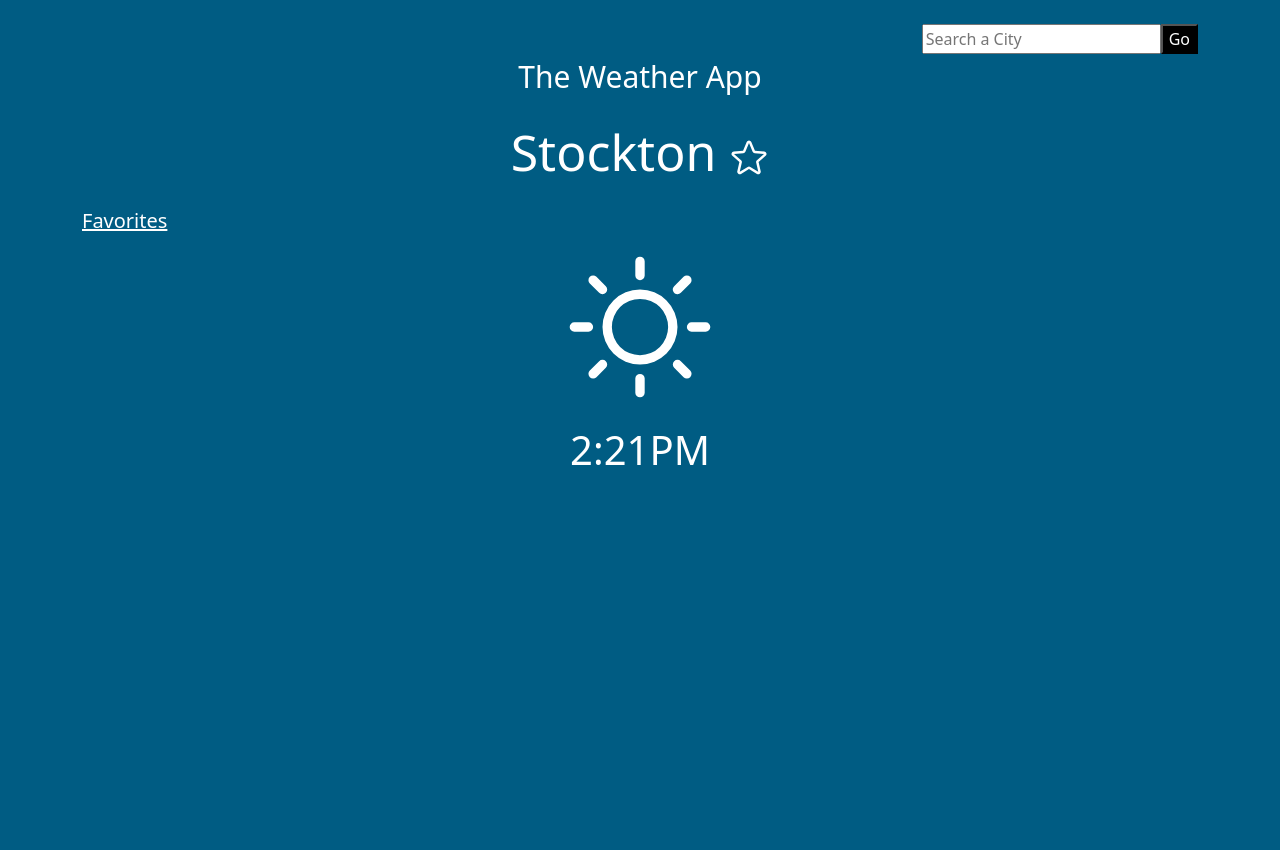
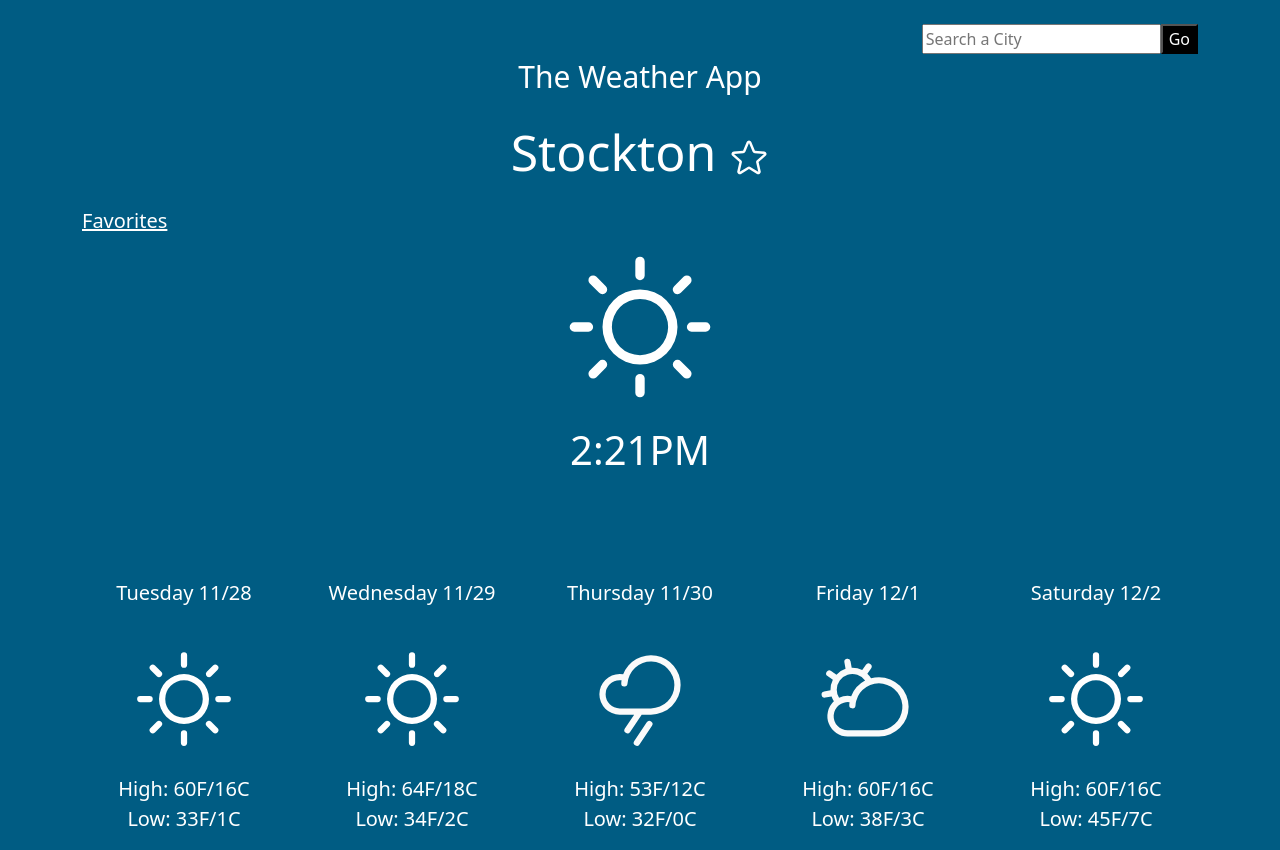
Before and after one commit to maxmendozaa/MendozaMWeatherSprintDay1, a plain HTML site: page index.html in a window 1280 px wide. Before the commit the page ends 800 px from the top, so only its background shows below. Drawn offline with nearby package versions, Linux system fonts and the light colour scheme.

Commit message:
layoutedits

```diff
--- a/index.html
+++ b/index.html
@@ -33,6 +33,42 @@
     </div>
    </div>
 
+   <br>
+   <br>
+   <br>
+
+   <div class="container dates align">
+    <div class="row">
+      <div class="col">
+        <p>Tuesday 11/28</p>
+        <svg xmlns="http://www.w3.org/2000/svg" width="100" height="150" fill="white" viewBox="0 0 256 256"><path d="M120,40V16a8,8,0,0,1,16,0V40a8,8,0,0,1-16,0Zm72,88a64,64,0,1,1-64-64A64.07,64.07,0,0,1,192,128Zm-16,0a48,48,0,1,0-48,48A48.05,48.05,0,0,0,176,128ZM58.34,69.66A8,8,0,0,0,69.66,58.34l-16-16A8,8,0,0,0,42.34,53.66Zm0,116.68-16,16a8,8,0,0,0,11.32,11.32l16-16a8,8,0,0,0-11.32-11.32ZM192,72a8,8,0,0,0,5.66-2.34l16-16a8,8,0,0,0-11.32-11.32l-16,16A8,8,0,0,0,192,72Zm5.66,114.34a8,8,0,0,0-11.32,11.32l16,16a8,8,0,0,0,11.32-11.32ZM48,128a8,8,0,0,0-8-8H16a8,8,0,0,0,0,16H40A8,8,0,0,0,48,128Zm80,80a8,8,0,0,0-8,8v24a8,8,0,0,0,16,0V216A8,8,0,0,0,128,208Zm112-88H216a8,8,0,0,0,0,16h24a8,8,0,0,0,0-16Z"></path></svg>
+        <p>High: 60F/16C <br> Low: 33F/1C</p>
+      </div>
+      <div class="col">
+        <p>Wednesday 11/29</p>
+        <svg xmlns="http://www.w3.org/2000/svg" width="100" height="150" fill="white" viewBox="0 0 256 256"><path d="M120,40V16a8,8,0,0,1,16,0V40a8,8,0,0,1-16,0Zm72,88a64,64,0,1,1-64-64A64.07,64.07,0,0,1,192,128Zm-16,0a48,48,0,1,0-48,48A48.05,48.05,0,0,0,176,128ZM58.34,69.66A8,8,0,0,0,69.66,58.34l-16-16A8,8,0,0,0,42.34,53.66Zm0,116.68-16,16a8,8,0,0,0,11.32,11.32l16-16a8,8,0,0,0-11.32-11.32ZM192,72a8,8,0,0,0,5.66-2.34l16-16a8,8,0,0,0-11.32-11.32l-16,16A8,8,0,0,0,192,72Zm5.66,114.34a8,8,0,0,0-11.32,11.32l16,16a8,8,0,0,0,11.32-11.32ZM48,128a8,8,0,0,0-8-8H16a8,8,0,0,0,0,16H40A8,8,0,0,0,48,128Zm80,80a8,8,0,0,0-8,8v24a8,8,0,0,0,16,0V216A8,8,0,0,0,128,208Zm112-88H216a8,8,0,0,0,0,16h24a8,8,0,0,0,0-16Z"></path></svg>
+        <p>High: 64F/18C <br> Low: 34F/2C</p>
+      </div>
+      <div class="col">
+        <p>Thursday 11/30</p>
+        <svg xmlns="http://www.w3.org/2000/svg" width="100" height="150" fill="#fafafa" viewBox="0 0 256 256"><path d="M158.66,196.44l-32,48a8,8,0,1,1-13.32-8.88l32-48a8,8,0,0,1,13.32,8.88ZM232,92a76.08,76.08,0,0,1-76,76H132.28l-29.62,44.44a8,8,0,1,1-13.32-8.88L113.05,168H76A52,52,0,0,1,76,64a53.26,53.26,0,0,1,8.92.76A76.08,76.08,0,0,1,232,92Zm-16,0A60.06,60.06,0,0,0,96,88.46a8,8,0,0,1-16-.92q.21-3.66.77-7.23A38.11,38.11,0,0,0,76,80a36,36,0,0,0,0,72h80A60.07,60.07,0,0,0,216,92Z"></path></svg>
+        <p>High: 53F/12C <br> Low: 32F/0C</p>
+      </div>
+      <div class="col">
+        <p>Friday 12/1</p>
+        <svg xmlns="http://www.w3.org/2000/svg" width="100" height="150" fill="#fafafa" viewBox="0 0 256 256"><path d="M156,72a76.2,76.2,0,0,0-20.26,2.73,55.63,55.63,0,0,0-9.41-11.54l9.51-13.57a8,8,0,1,0-13.11-9.18L113.22,54A55.9,55.9,0,0,0,88,48c-.58,0-1.16,0-1.74,0L83.37,31.71a8,8,0,1,0-15.75,2.77L70.5,50.82A56.1,56.1,0,0,0,47.23,65.67L33.61,56.14a8,8,0,1,0-9.17,13.11L38,78.77A55.55,55.55,0,0,0,32,104c0,.57,0,1.15,0,1.72L15.71,108.6a8,8,0,0,0,1.38,15.88,8.24,8.24,0,0,0,1.39-.12l16.32-2.88a55.74,55.74,0,0,0,5.86,12.42A52,52,0,0,0,76,224h80a76,76,0,0,0,0-152ZM48,104a40,40,0,0,1,72.54-23.24,76.26,76.26,0,0,0-35.62,40,52.14,52.14,0,0,0-31,4.17A40,40,0,0,1,48,104ZM156,208H76a36,36,0,1,1,4.78-71.69c-.37,2.37-.63,4.79-.77,7.23a8,8,0,0,0,16,.92,58.91,58.91,0,0,1,1.88-11.81c0-.16.09-.32.12-.48A60.06,60.06,0,1,1,156,208Z"></path></svg>
+        <p>High: 60F/16C <br> Low: 38F/3C</p>
+      </div>
+      <div class="col">
+        <p>Saturday 12/2</p>
+        <svg xmlns="http://www.w3.org/2000/svg" width="100" height="150" fill="white" viewBox="0 0 256 256"><path d="M120,40V16a8,8,0,0,1,16,0V40a8,8,0,0,1-16,0Zm72,88a64,64,0,1,1-64-64A64.07,64.07,0,0,1,192,128Zm-16,0a48,48,0,1,0-48,48A48.05,48.05,0,0,0,176,128ZM58.34,69.66A8,8,0,0,0,69.66,58.34l-16-16A8,8,0,0,0,42.34,53.66Zm0,116.68-16,16a8,8,0,0,0,11.32,11.32l16-16a8,8,0,0,0-11.32-11.32ZM192,72a8,8,0,0,0,5.66-2.34l16-16a8,8,0,0,0-11.32-11.32l-16,16A8,8,0,0,0,192,72Zm5.66,114.34a8,8,0,0,0-11.32,11.32l16,16a8,8,0,0,0,11.32-11.32ZM48,128a8,8,0,0,0-8-8H16a8,8,0,0,0,0,16H40A8,8,0,0,0,48,128Zm80,80a8,8,0,0,0-8,8v24a8,8,0,0,0,16,0V216A8,8,0,0,0,128,208Zm112-88H216a8,8,0,0,0,0,16h24a8,8,0,0,0,0-16Z"></path></svg>
+        <p>High: 60F/16C <br> Low: 45F/7C</p>
+      </div>
+    </div>
+   </div>
+
+
+
 
 
 
--- a/styles/style.css
+++ b/styles/style.css
@@ -33,3 +33,12 @@ body {
     display: flex;
     justify-content: flex-end;
 }
+
+.dates {
+    color: white;
+    font-size: 20px;
+}
+
+.align {
+    text-align: center;
+}
```
